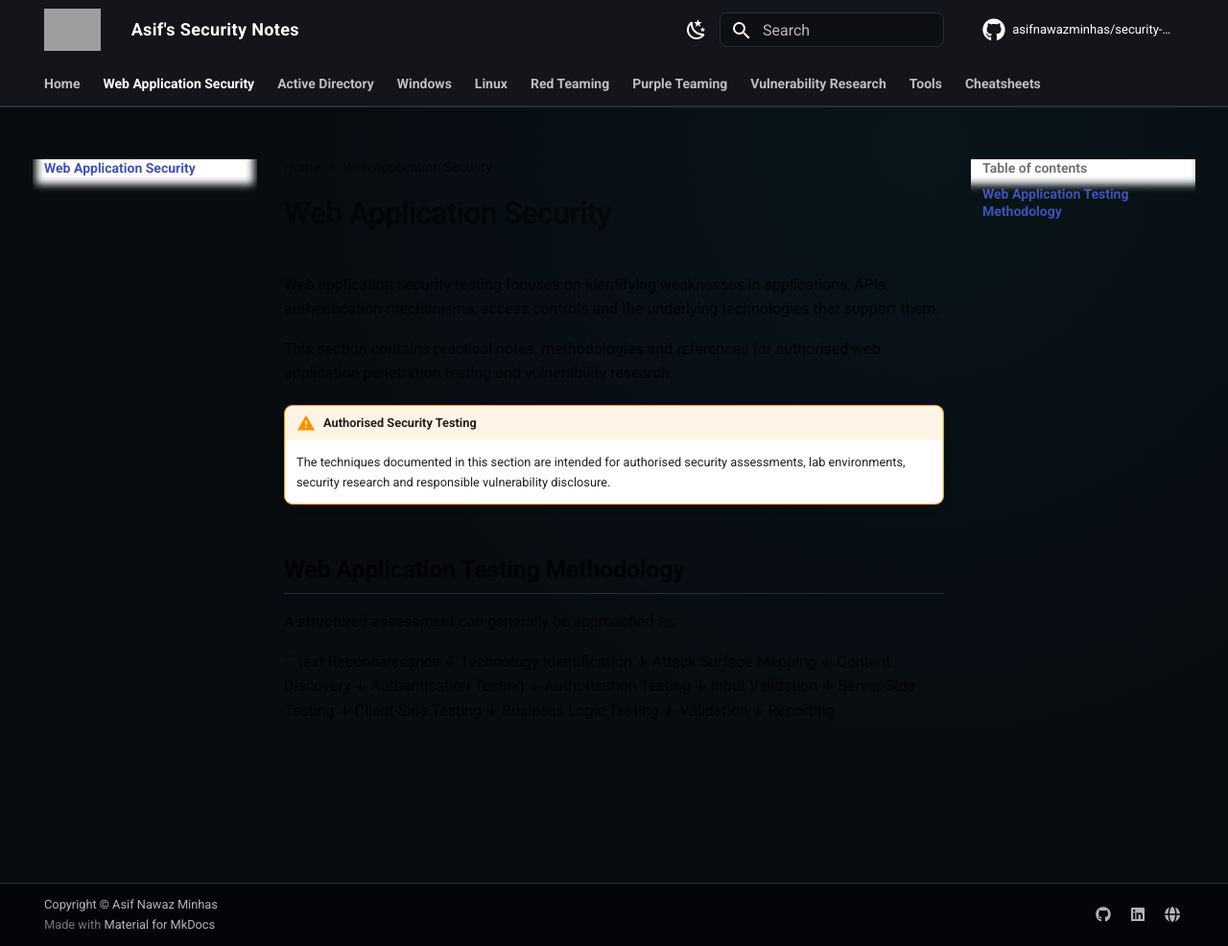
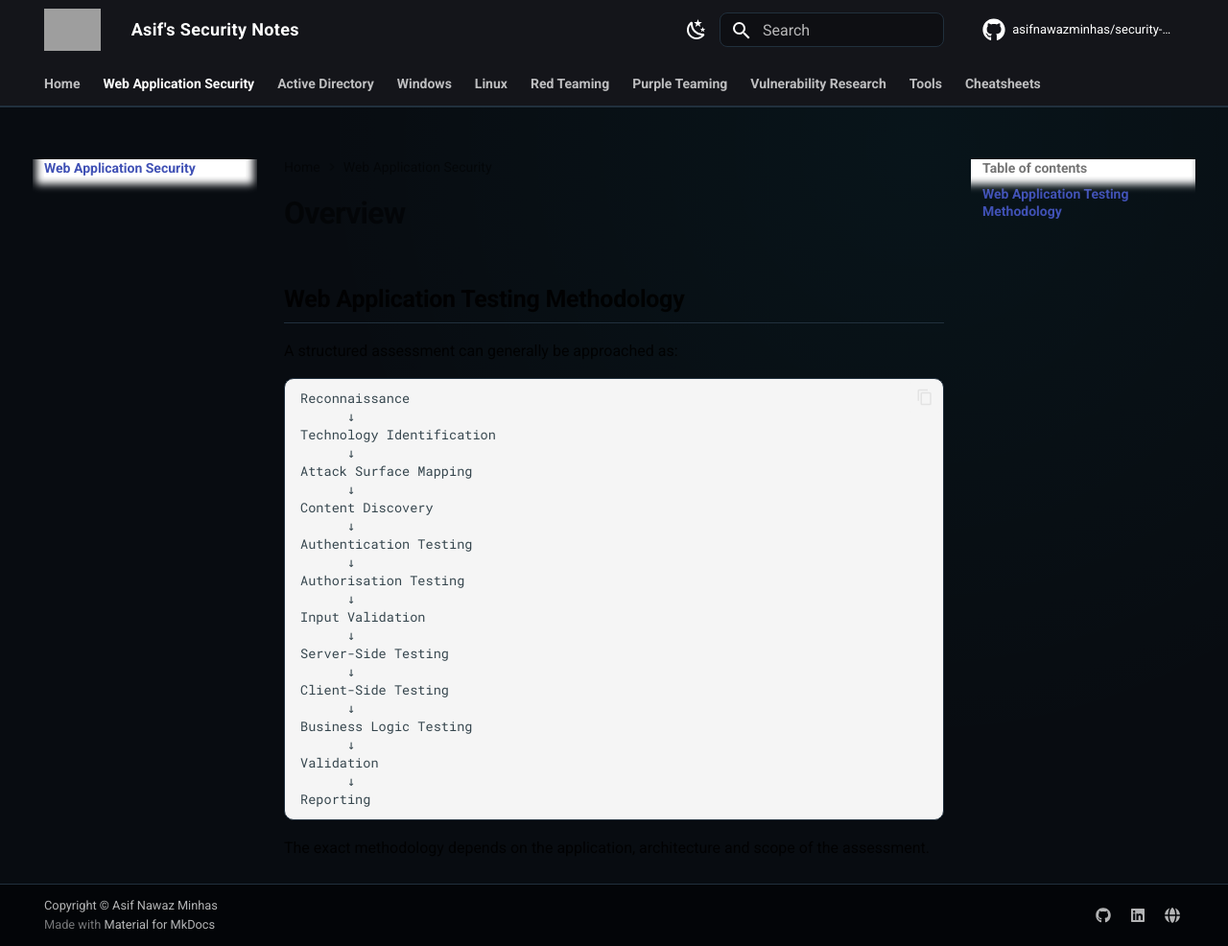
Before and after one commit to asifnawazminhas/security-notes, an MkDocs documentation site: the page built from docs/web/index.md, in a window 1280 px wide and 986 px high. Shown: the whole window at 96% size. Built offline with MkDocs 1.6.1 and Material for MkDocs 9.7.7, drawn with Linux system fonts in a browser that asks for light colours; comment, search, counter and statistics services are not loaded; grey boxes are pictures that could not be loaded.

Commit message:
Enhance web application security testing methodology
Added additional notes on methodology for web application security testing.

````diff
--- a/docs/web/index.md
+++ b/docs/web/index.md
@@ -1,13 +1,3 @@
-# Web Application Security
-
-Web application security testing focuses on identifying weaknesses in applications, APIs, authentication mechanisms, access controls and the underlying technologies that support them.
-
-This section contains practical notes, methodologies and references for authorised web application penetration testing and vulnerability research.
-
-!!! warning "Authorised Security Testing"
-
-    The techniques documented in this section are intended for authorised security assessments, lab environments, security research and responsible vulnerability disclosure.
-
 ## Web Application Testing Methodology
 
 A structured assessment can generally be approached as:
@@ -36,3 +26,6 @@ Business Logic Testing
 Validation
       ↓
 Reporting
+```
+
+The exact methodology depends on the application, architecture and scope of the assessment.
````
